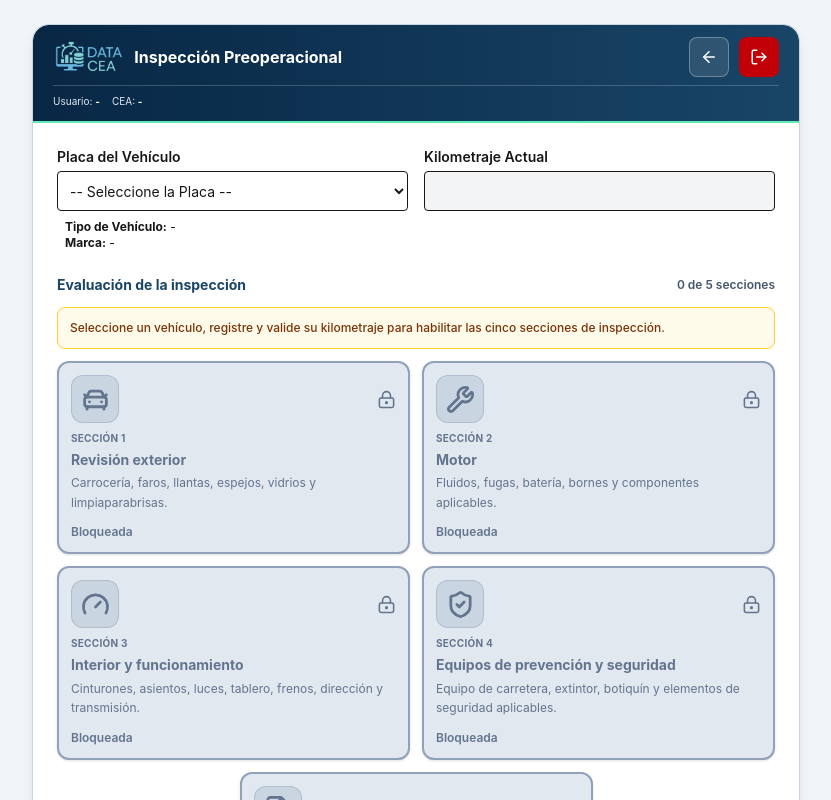
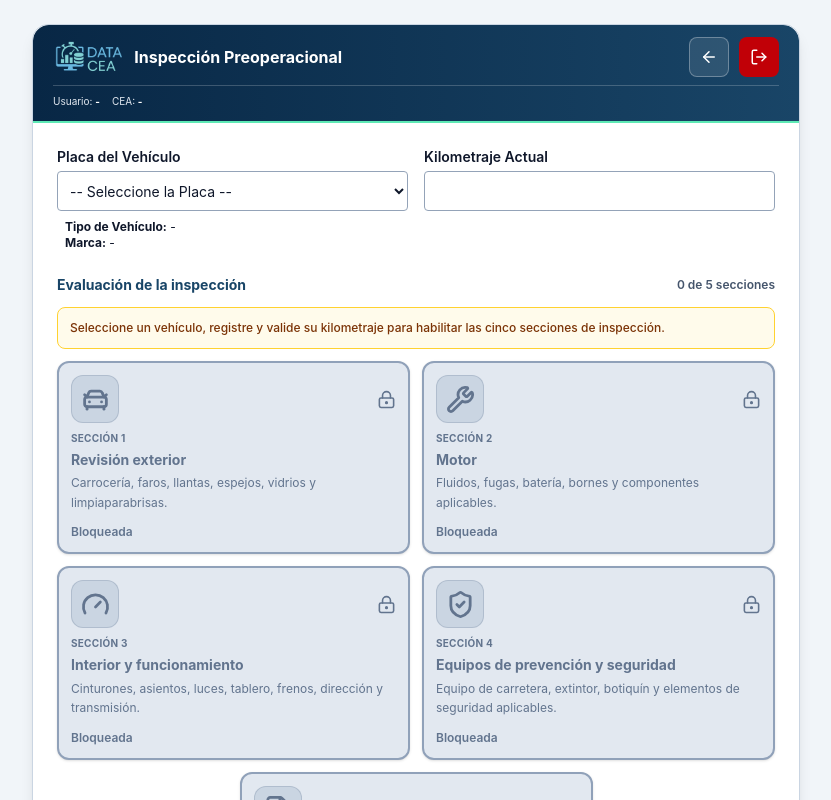
Before and after one commit to YulianoB/DATA-CEA, a Next.js app: page /instructor/practica/inspeccion in a window 1280 px wide. Shown: the top 800 px of the page, without its empty margins (224-1055 px from the left). Built offline with nearby package versions, Linux system fonts and the light colour scheme; sample sign-in values are in the browser's storage.

Commit message:
style(instructor): aplicar campos legibles en modo claro y oscuro

```diff
--- a/app/instructor/practica/inspeccion/page.js
+++ b/app/instructor/practica/inspeccion/page.js
@@ -1402,7 +1402,7 @@ const puedeGuardar =
   }
 
   return (
-    <div className="min-h-screen bg-slate-100 px-2 py-3 sm:px-4 sm:py-6">
+    <div className="instructor-form-surface min-h-screen bg-slate-100 px-2 py-3 sm:px-4 sm:py-6">
 
       <Toaster
         position="top-center"
```
